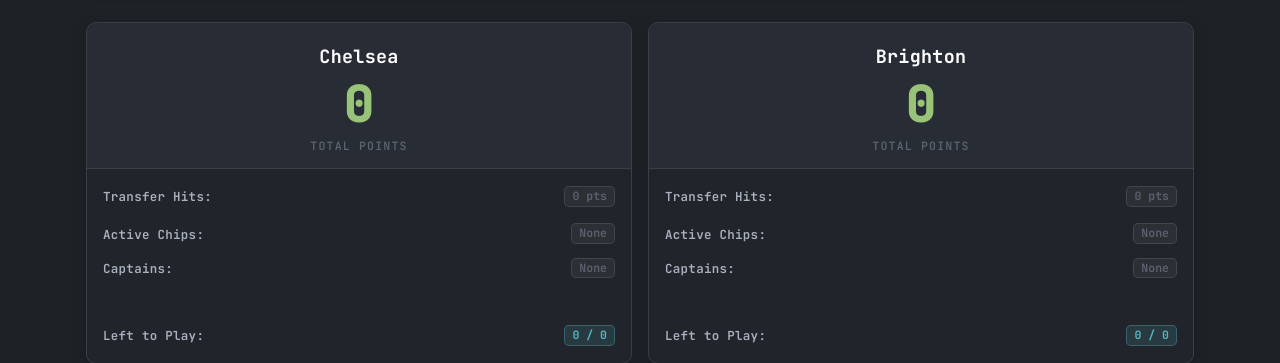
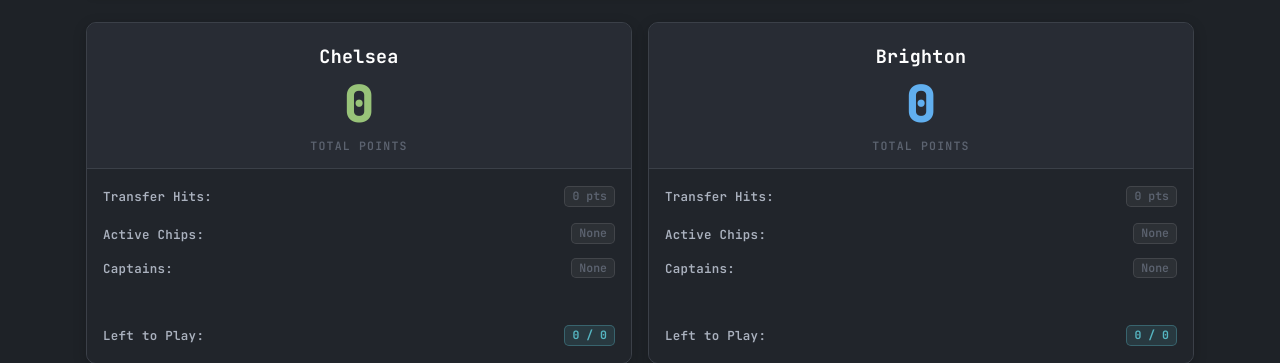
Before and after one commit to FeriCodes/super-league-website, a FastAPI app: page /compare?team_a_name=Chelsea&team_b_name=Brighton&gameweek=1 in a window 1280 px wide. Shown: the part 354-717 px from the top of the page. Run offline with FastAPI, Linux system fonts and the light colour scheme; data that the repository does not hold is empty.

Commit message:
style(ui): set team b total score color to soft blue and bump cache to v3.1

```diff
--- a/app/static/css/style.css
+++ b/app/static/css/style.css
@@ -218,12 +218,18 @@
   letter-spacing: 0.3px;
 }
 
+/* Team A Score (Default Green) */
 .team-score-num {
   font-size: clamp(2.2rem, 5vw, 3.2rem);
   font-weight: 800;
   color: var(--accent-green);
   line-height: 1.1;
   margin: 0.3rem 0;
+}
+
+/* Team B Score (Accent Soft Blue) */
+.team-score-num-b {
+  color: var(--accent-blue-soft) !important;
 }
 
 .team-score-lbl {
--- a/app/templates/base.html
+++ b/app/templates/base.html
@@ -15,8 +15,8 @@
 
     <!-- Bootstrap 5 CSS -->
     <link href="https://cdn.jsdelivr.net/npm/bootstrap@5.3.3/dist/css/bootstrap.min.css" rel="stylesheet">
-    <!-- Custom Dark Theme CSS (Cache-Busted) -->
-    <link rel="stylesheet" href="/static/css/style.css?v=3.0">
+    <!-- Custom Dark Theme CSS (Cache-Busted v3.1) -->
+    <link rel="stylesheet" href="/static/css/style.css?v=3.1">
   </head>
   <body class="py-3 py-md-4">
     <div class="container px-2 px-md-3">
--- a/app/templates/index.html
+++ b/app/templates/index.html
@@ -136,7 +136,8 @@
         <!-- Upper: Main Score -->
         <div class="main-score-section">
           <div class="team-card-title text-truncate">{{ results.team_b_name }}</div>
-          <div class="team-score-num">{{ results.summary_b.total_team_points }}</div>
+          <!-- Team B Score colored in Blue -->
+          <div class="team-score-num team-score-num-b">{{ results.summary_b.total_team_points }}</div>
           <div class="team-score-lbl">TOTAL POINTS</div>
         </div>
         <!-- Lower: Attached Details -->
```
